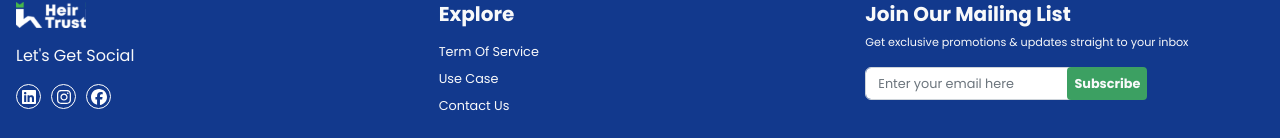
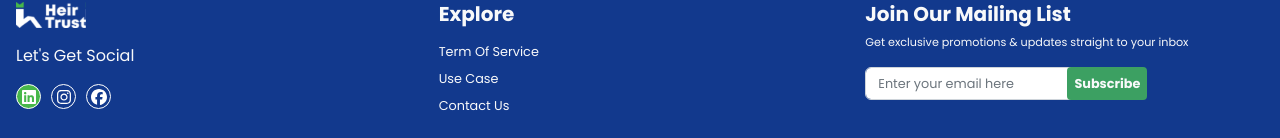
Before and after one commit to Adedoyin-Emmanuel/heirtrust, a React (Create React App) app: page / in a window 1280 px wide. In both pictures the pointer is over the element 28 px from the left and 1452 px from the top of the page. Shown: the part 1356-1494 px from the top of the page. Built offline with nearby package versions, Linux system fonts and the light colour scheme.

Commit message:
Added the social icons hover property

```diff
--- a/src/includes/styles/customStyles.css
+++ b/src/includes/styles/customStyles.css
@@ -163,9 +163,13 @@
     height:25px;
     border: calc(var(--brand-button-outline-weight) - 1px) solid var(--brand-white-color);
     margin-right:10px;
+    transition:.5s;
 }
 
-
+.social-icon:hover{
+    cursor:pointer;
+    background:var(--brand-secondary-green-color)
+}
 
 
 /*custom responsiveness*/
```
